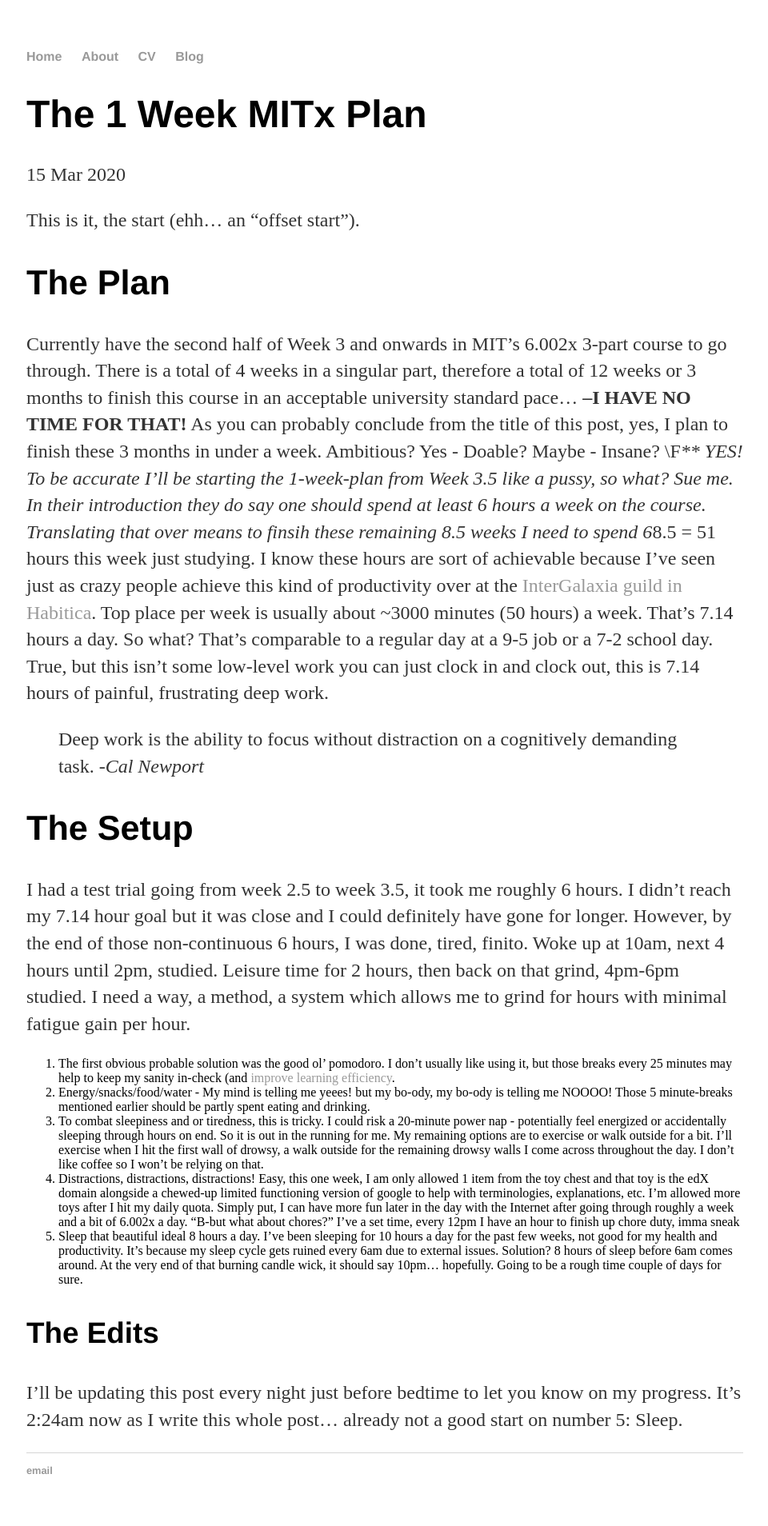
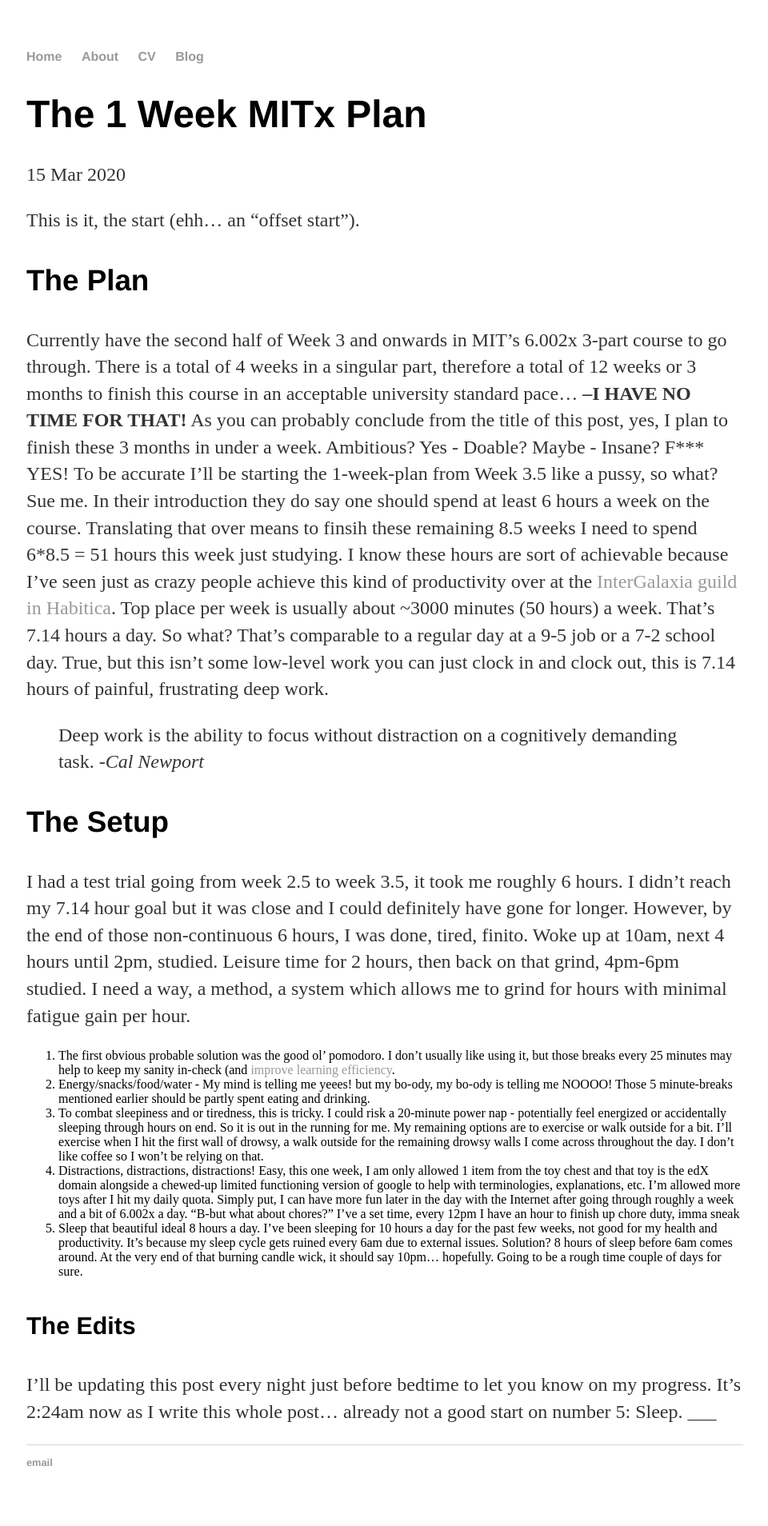
Before and after one commit to Raeiqal/raeiqal.github.io, a Jekyll site: the page built from _posts/2020-03-15-the-1-week-plan.md, in a window 1280 px wide. Shown: the whole page at 80% size, without its empty margins (159-1119 px from the left). Built offline with Jekyll 4.4.1, drawn with Linux system fonts in a browser that asks for light colours.

```diff
--- a/_posts/2020-03-15-the-1-week-plan.md
+++ b/_posts/2020-03-15-the-1-week-plan.md
@@ -6,13 +6,13 @@ date: 2020-03-15
 
 This is it, the start (ehh... an "offset start").
 
-## The Plan
+### The Plan
 Currently have the second half of Week 3 and onwards in MIT's 6.002x 3-part course to go through.
-There is a total of 4 weeks in a singular part, therefore a total of 12 weeks or 3 months to finish this course in an acceptable university standard pace... **--I HAVE NO TIME FOR THAT!** As you can probably conclude from the title of this post, yes, I plan to finish these 3 months in under a week. Ambitious? Yes - Doable? Maybe - Insane? \F*** YES! To be accurate I'll be starting the 1-week-plan from Week 3.5 like a pussy, so what? Sue me. In their introduction they do say one should spend at least 6 hours a week on the course. Translating that over means to finsih these remaining 8.5 weeks I need to spend 6*8.5 = 51 hours this week just studying. I know these hours are sort of achievable because I've seen just as crazy people achieve this kind of productivity over at the [InterGalaxia guild in Habitica](https://habitica.com/groups/guild/43ae9992-5fbe-45a9-83b5-6607eb506967). Top place per week is usually about ~3000 minutes (50 hours) a week. That's 7.14 hours a day. So what? That's comparable to a regular day at a 9-5 job or a 7-2 school day. True, but this isn't some low-level work you can just clock in and clock out, this is 7.14 hours of painful, frustrating deep work.
+There is a total of 4 weeks in a singular part, therefore a total of 12 weeks or 3 months to finish this course in an acceptable university standard pace... **--I HAVE NO TIME FOR THAT!** As you can probably conclude from the title of this post, yes, I plan to finish these 3 months in under a week. Ambitious? Yes - Doable? Maybe - Insane? F\*\*\* YES! To be accurate I'll be starting the 1-week-plan from Week 3.5 like a pussy, so what? Sue me. In their introduction they do say one should spend at least 6 hours a week on the course. Translating that over means to finsih these remaining 8.5 weeks I need to spend 6*8.5 = 51 hours this week just studying. I know these hours are sort of achievable because I've seen just as crazy people achieve this kind of productivity over at the [InterGalaxia guild in Habitica](https://habitica.com/groups/guild/43ae9992-5fbe-45a9-83b5-6607eb506967). Top place per week is usually about ~3000 minutes (50 hours) a week. That's 7.14 hours a day. So what? That's comparable to a regular day at a 9-5 job or a 7-2 school day. True, but this isn't some low-level work you can just clock in and clock out, this is 7.14 hours of painful, frustrating deep work.
 
 > Deep work is the ability to focus without distraction on a cognitively demanding task. *-Cal Newport*
 
-## The Setup
+### The Setup
 I had a test trial going from week 2.5 to week 3.5, it took me roughly 6 hours. I didn't reach my 7.14 hour goal but it was close and I could definitely have gone for longer. However, by the end of those non-continuous 6 hours, I was done, tired, finito. Woke up at 10am, next 4 hours until 2pm, studied. Leisure time for 2 hours, then back on that grind, 4pm-6pm studied. I need a way, a method, a system which allows me to grind for hours with minimal fatigue gain per hour.
 
 1. The first obvious probable solution was the good ol' pomodoro. I don't usually like using it, but those breaks every 25 minutes may help to keep my sanity in-check (and [improve learning efficiency](https://youtu.be/IlU-zDU6aQ0?t=135).
@@ -21,5 +21,6 @@ I had a test trial going from week 2.5 to week 3.5, it took me roughly 6 hours.
 4. Distractions, distractions, distractions! Easy, this one week, I am only allowed 1 item from the toy chest and that toy is the edX domain alongside a chewed-up limited functioning version of google to help with terminologies, explanations, etc. I'm allowed more toys after I hit my daily quota. Simply put, I can have more fun later in the day with the Internet after going through roughly a week and a bit of 6.002x a day. "B-but what about chores?" I've a set time, every 12pm I have an hour to finish up chore duty, imma sneak
 5. Sleep that beautiful ideal 8 hours a day. I've been sleeping for 10 hours a day for the past few weeks, not good for my health and productivity. It's because my sleep cycle gets ruined every 6am due to external issues. Solution? 8 hours of sleep before 6am comes around. At the very end of that burning candle wick, it should say 10pm... hopefully. Going to be a rough time couple of days for sure.
 
-### The Edits
+#### The Edits
 I'll be updating this post every night just before bedtime to let you know on my progress. It's 2:24am now as I write this whole post... already not a good start on number 5: Sleep.
+___
```
